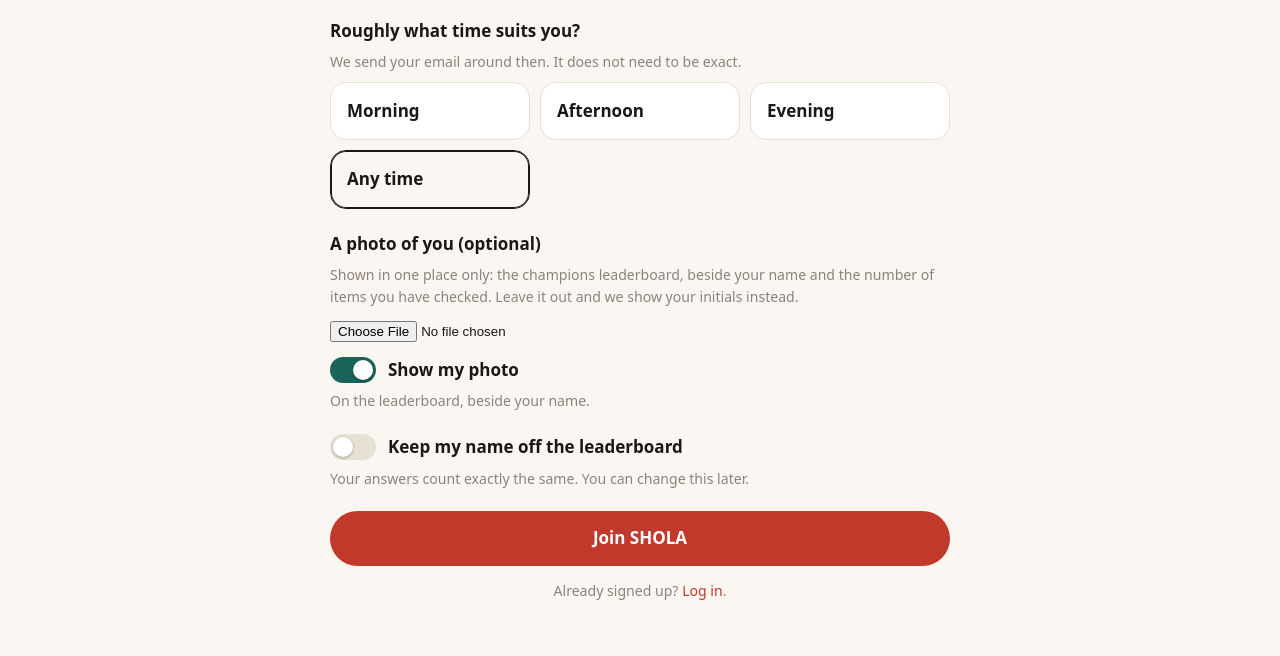
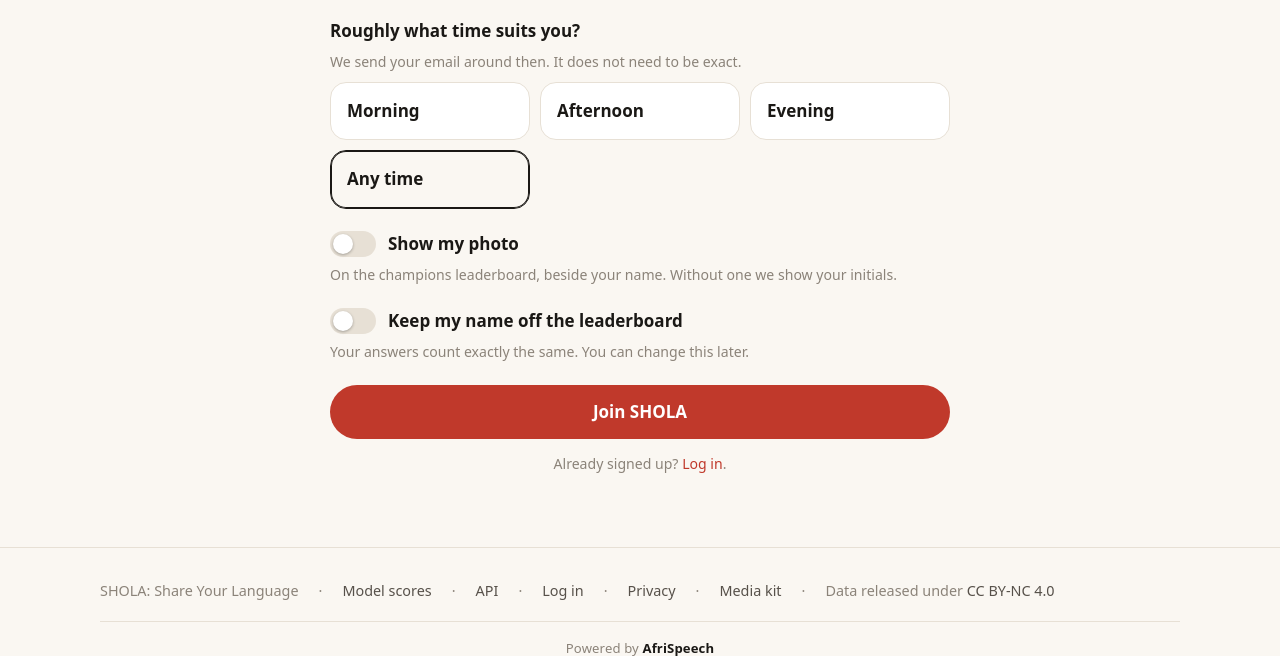
Before and after one commit to michsethowusu/SHOLA, a Flask app: page /join in a window 1280 px wide. Shown: the part 842-1498 px from the top of the page. Run offline with Flask 3, Linux system fonts and the light colour scheme.

Commit message:
Ask for a photo only once somebody wants one shown
The switch was on by default with the file picker above it, so the form
asked for a photograph before asking whether they wanted one published.
It is off now, and the picker appears when they turn it on.

The picker starts visible in the markup and is hidden by script on load.
With no JavaScript the field is simply always there, which is where it
was yesterday — rather than permanently out of reach.

Co-Authored-By: Claude Opus 5 (1M context) <noreply@anthropic.com>

```diff
--- a/shola/templates/join.html
+++ b/shola/templates/join.html
@@ -57,19 +57,33 @@
       </div>
 
       <div class="field">
-        <label for="photo">A photo of you (optional)</label>
-        <p class="hint">
-          Shown in one place only: the champions leaderboard, beside your name
-          and the number of items you have checked. Leave it out and we show
-          your initials instead.
-        </p>
-        <input type="file" id="photo" name="photo" accept="image/jpeg,image/png,image/webp">
-        <label class="switch" style="margin-top:14px">
-          <input type="checkbox" name="photo_consent" value="1" checked>
+        <label class="switch">
+          <input type="checkbox" id="photo-on" name="photo_consent" value="1"
+                 {% if form and form.photo_consent %}checked{% endif %}>
           <span class="sw" aria-hidden="true"></span>
           <span class="t">Show my photo</span>
         </label>
-        <p class="hint">On the leaderboard, beside your name.</p>
+        <p class="hint">
+          On the champions leaderboard, beside your name. Without one we show
+          your initials.
+        </p>
+        <div id="photo-pick">
+          <input type="file" id="photo" name="photo"
+                 accept="image/jpeg,image/png,image/webp">
+        </div>
+        <script>
+          // The file picker is only asked for once somebody says they want a
+          // photo shown. It starts visible in the markup and is hidden here,
+          // so with no JavaScript the field is simply always there rather
+          // than permanently out of reach.
+          (function () {
+            var on = document.getElementById("photo-on");
+            var pick = document.getElementById("photo-pick");
+            function sync() { pick.hidden = !on.checked; }
+            on.addEventListener("change", sync);
+            sync();
+          })();
+        </script>
       </div>
 
       <div class="field">
```
Also changed, not shown: tests/test_credit.py (+8 -0 lines).
